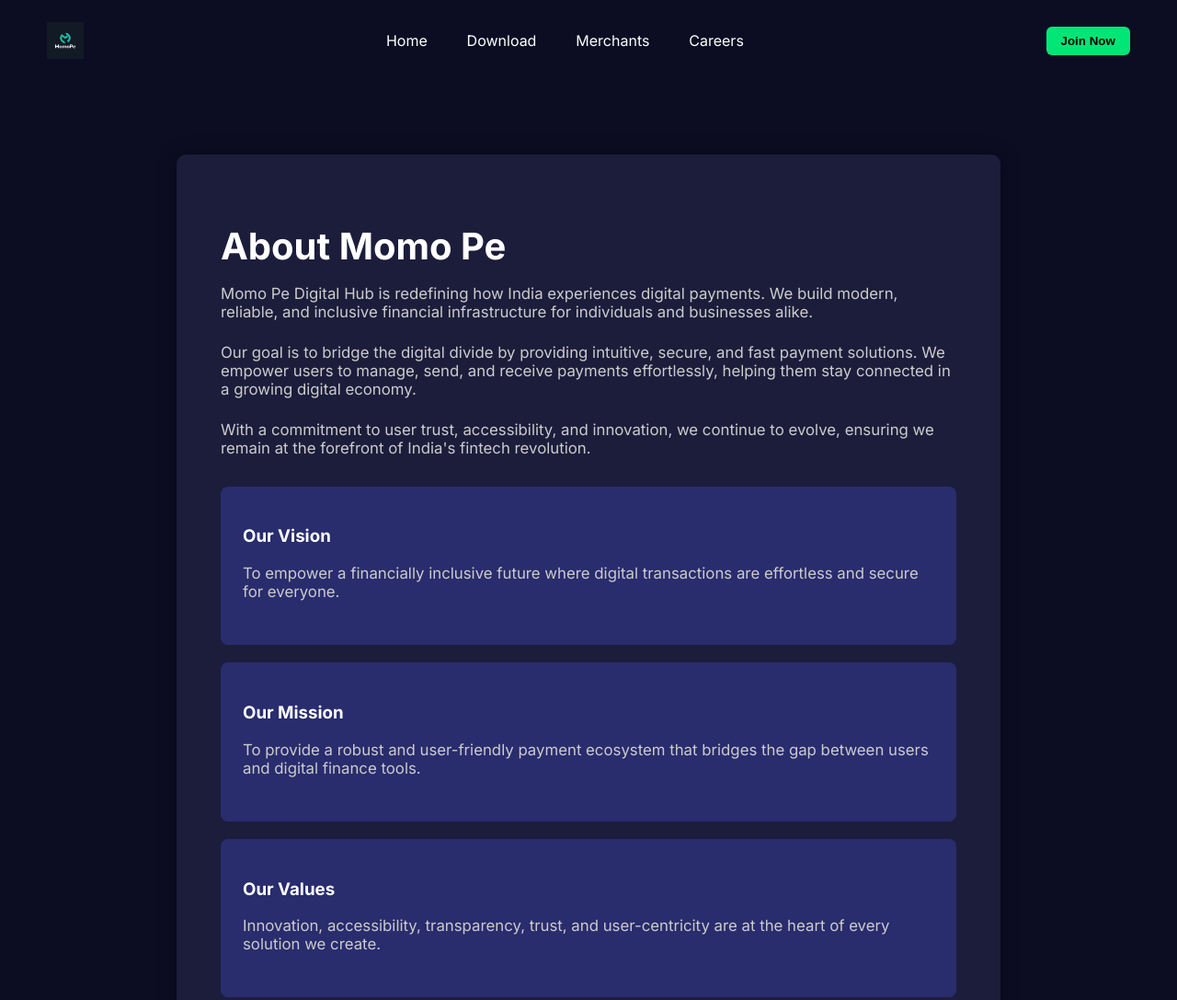
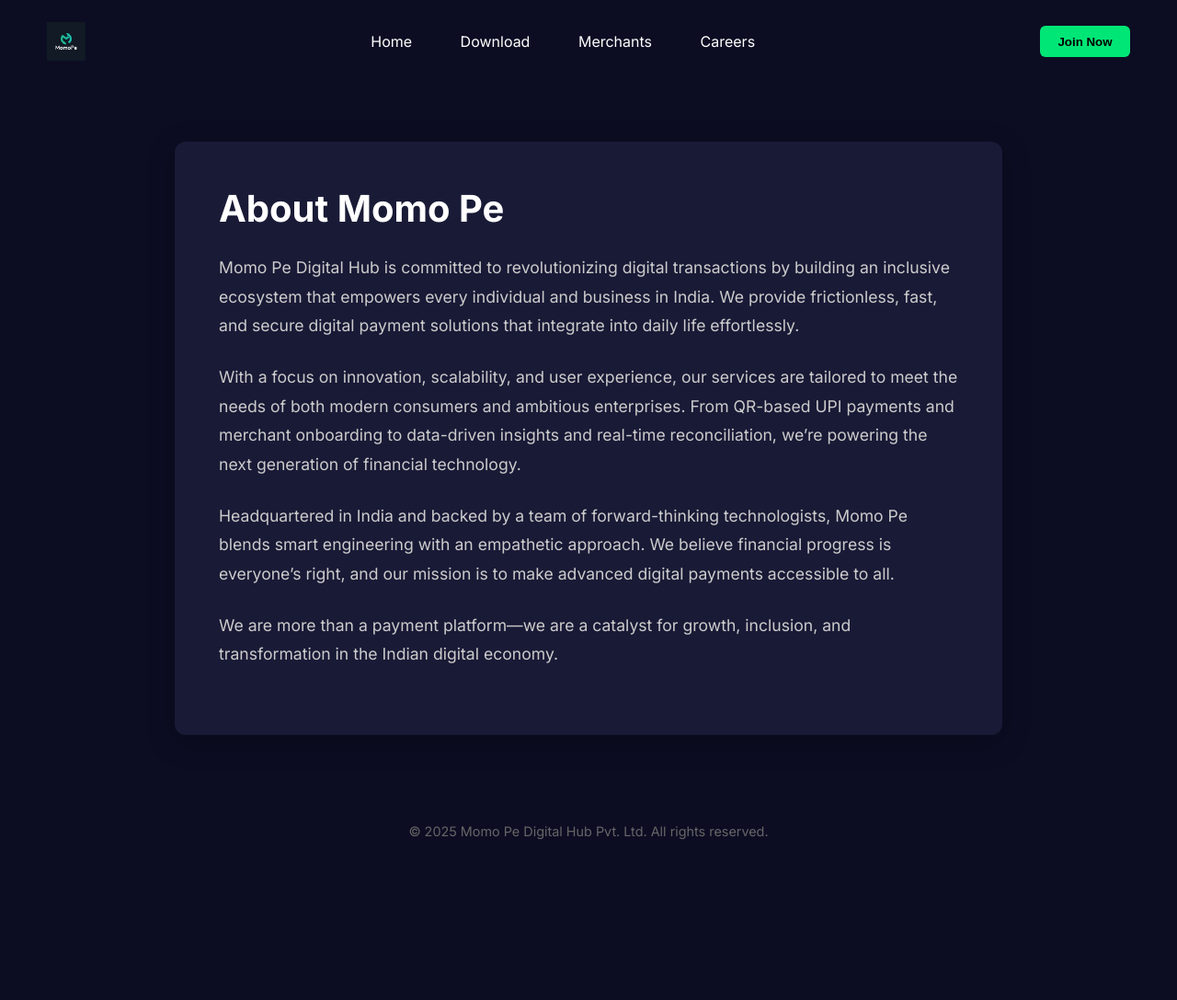
Before and after one commit to momope-website/momope.com, a plain HTML site: page about.html in a window 1280 px wide. Shown: the top 1087 px of the page at 92% size. After the commit the page ends 944 px from the top, so only its background shows below. Drawn offline with Linux system fonts and the light colour scheme.

Commit message:
Update about.html

```diff
--- a/about.html
+++ b/about.html
@@ -2,86 +2,88 @@
 <html lang="en">
 
 <head>
-  <meta charset="UTF-8">
-  <meta name="viewport" content="width=device-width, initial-scale=1.0">
+  <meta charset="UTF-8" />
+  <meta name="viewport" content="width=device-width, initial-scale=1.0" />
   <title>About | Momo Pe</title>
+  <link rel="preconnect" href="https://fonts.googleapis.com">
+  <link rel="preconnect" href="https://fonts.gstatic.com" crossorigin>
   <link href="https://fonts.googleapis.com/css2?family=Inter:wght@400;600;700&display=swap" rel="stylesheet">
   <style>
+    * {
+      margin: 0;
+      padding: 0;
+      box-sizing: border-box;
+    }
+
     body {
-      margin: 0;
       font-family: 'Inter', sans-serif;
       background-color: #0c0d23;
-      color: #fff;
+      color: #ffffff;
     }
 
     header {
-      background-color: #0c0d23;
       display: flex;
       justify-content: space-between;
       align-items: center;
       padding: 1.5rem 4vw;
+      background-color: #0c0d23;
+    }
+
+    header img {
+      height: 42px;
     }
 
     nav a {
-      color: #fff;
+      color: #ffffff;
+      margin: 0 1.5rem;
       text-decoration: none;
-      margin: 0 1.2rem;
       font-weight: 500;
     }
 
     .join-btn {
-      background-color: #00e676;
-      color: #000;
-      border: none;
-      padding: 0.5rem 1rem;
+      background: #00e676;
+      color: #000000;
+      padding: 0.6rem 1.2rem;
       border-radius: 6px;
       font-weight: 600;
+      border: none;
       cursor: pointer;
     }
 
     .about-container {
-      max-width: 800px;
-      margin: 5rem auto;
-      background-color: #1c1d3b;
+      max-width: 900px;
+      margin: 4rem auto;
+      background-color: #191a36;
       padding: 3rem;
-      border-radius: 10px;
-      box-shadow: 0 0 20px rgba(0, 0, 0, 0.4);
+      border-radius: 12px;
+      box-shadow: 0 8px 30px rgba(0, 0, 0, 0.3);
     }
 
     .about-container h1 {
       font-size: 2.5rem;
-      margin-bottom: 1rem;
+      margin-bottom: 1.5rem;
     }
 
     .about-container p {
-      color: #ccc;
+      font-size: 1.1rem;
+      color: #cccccc;
+      line-height: 1.8;
       margin-bottom: 1.5rem;
-      font-size: 1.05rem;
-    }
-
-    .pillars {
-      margin-top: 2rem;
-    }
-
-    .pillar {
-      background-color: #292c6d;
-      padding: 1.5rem;
-      border-radius: 8px;
-      margin-bottom: 1.2rem;
     }
 
     footer {
+      background-color: #0c0d23;
       text-align: center;
       padding: 2rem;
+      color: #666;
       font-size: 0.9rem;
-      color: #666;
     }
   </style>
 </head>
 
 <body>
   <header>
-    <img src="logo.png" alt="Momo Pe Logo" style="height: 40px;">
+    <img src="logo.png" alt="Momo Pe Logo">
     <nav>
       <a href="index.html">Home</a>
       <a href="#">Download</a>
@@ -91,29 +93,13 @@
     <button class="join-btn">Join Now</button>
   </header>
 
-  <main class="about-container">
+  <div class="about-container">
     <h1>About Momo Pe</h1>
-    <p>Momo Pe Digital Hub is redefining how India experiences digital payments. We build modern, reliable, and inclusive financial infrastructure for individuals and businesses alike.</p>
-
-    <p>Our goal is to bridge the digital divide by providing intuitive, secure, and fast payment solutions. We empower users to manage, send, and receive payments effortlessly, helping them stay connected in a growing digital economy.</p>
-
-    <p>With a commitment to user trust, accessibility, and innovation, we continue to evolve, ensuring we remain at the forefront of India's fintech revolution.</p>
-
-    <section class="pillars">
-      <div class="pillar">
-        <h3>Our Vision</h3>
-        <p>To empower a financially inclusive future where digital transactions are effortless and secure for everyone.</p>
-      </div>
-      <div class="pillar">
-        <h3>Our Mission</h3>
-        <p>To provide a robust and user-friendly payment ecosystem that bridges the gap between users and digital finance tools.</p>
-      </div>
-      <div class="pillar">
-        <h3>Our Values</h3>
-        <p>Innovation, accessibility, transparency, trust, and user-centricity are at the heart of every solution we create.</p>
-      </div>
-    </section>
-  </main>
+    <p>Momo Pe Digital Hub is committed to revolutionizing digital transactions by building an inclusive ecosystem that empowers every individual and business in India. We provide frictionless, fast, and secure digital payment solutions that integrate into daily life effortlessly.</p>
+    <p>With a focus on innovation, scalability, and user experience, our services are tailored to meet the needs of both modern consumers and ambitious enterprises. From QR-based UPI payments and merchant onboarding to data-driven insights and real-time reconciliation, we’re powering the next generation of financial technology.</p>
+    <p>Headquartered in India and backed by a team of forward-thinking technologists, Momo Pe blends smart engineering with an empathetic approach. We believe financial progress is everyone’s right, and our mission is to make advanced digital payments accessible to all.</p>
+    <p>We are more than a payment platform—we are a catalyst for growth, inclusion, and transformation in the Indian digital economy.</p>
+  </div>
 
   <footer>
     &copy; 2025 Momo Pe Digital Hub Pvt. Ltd. All rights reserved.
```
